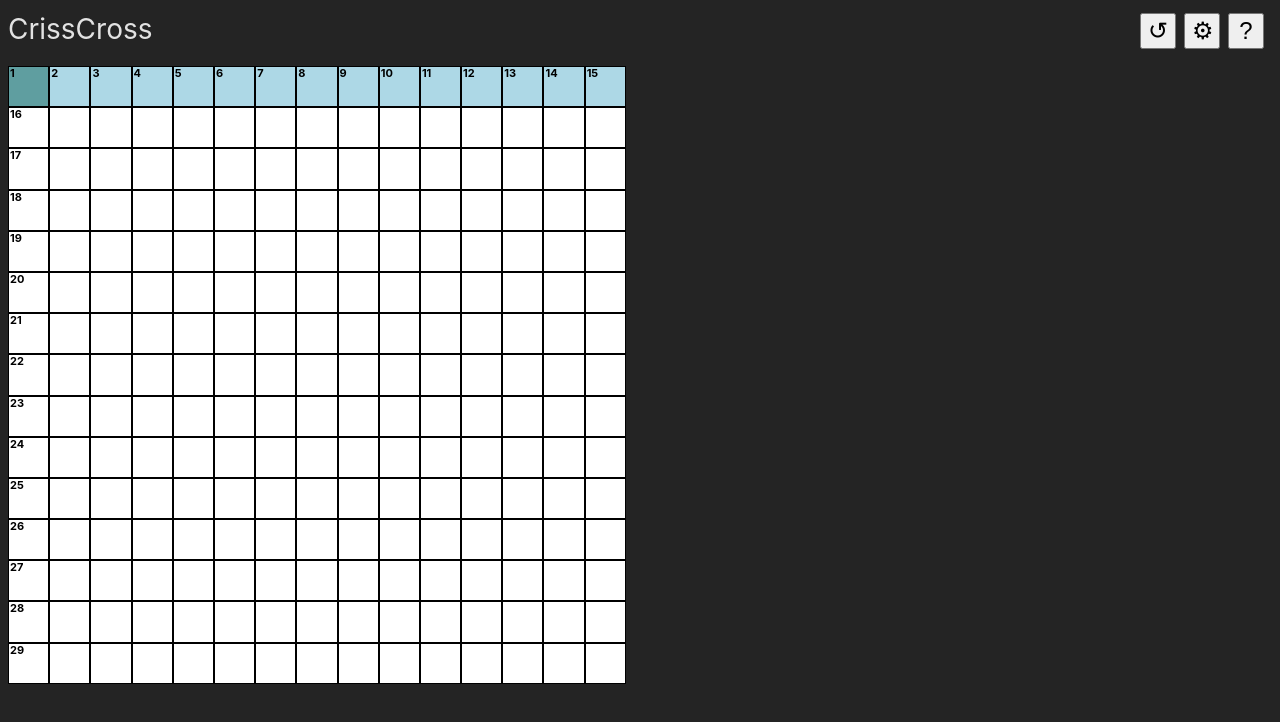
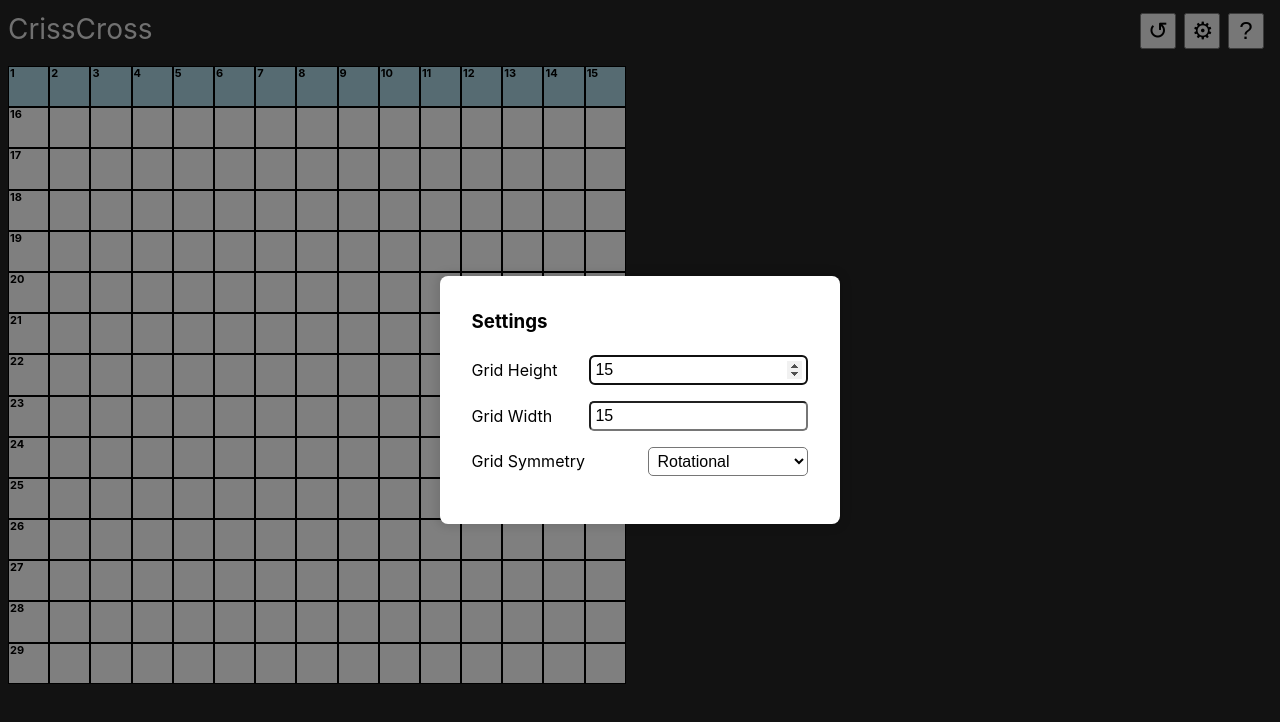
Before and after one commit to thartman83/CrissCross, a React (Vite) app: page / in a window 1280 px wide. Both pictures are taken after a click on the button "settings". Shown: the top 722 px of the page. Built offline with nearby package versions, Linux system fonts and the light colour scheme.

Commit message:
Settings Modal
Height, width, and grid symmetry options in the settings menu and
added some basic styling. Haven't wired them into the appsettings
context yet.

```diff
--- a/src/App.tsx
+++ b/src/App.tsx
@@ -2,6 +2,7 @@ import { useState } from 'react';
 import './App.css';
 import GridLayout from "./components/layouts/gridLayout";
 import HelpModal from './components/layouts/helpModal';
+import SettingsModal from './components/layouts/settingsModal';
 import CrosswordContextProvider from './context/crosswordContext';
 import AppContextProvider from './context/applicationContext';
 
@@ -22,7 +23,8 @@ function App() {
       <div className='header'>CrissCross
         <div className='header-icons'>
           <button title="undo">&#8634;</button>
-          <button onClick={onSettingsClickHandler} title="settings">&#9881;</button>
+          <button onClick={onSettingsClickHandler} title="settings">
+            &#9881;</button>
           <button onClick={onHelpButtonClickHandler}>?</button>
         </div>
       </div>
@@ -31,9 +33,11 @@ function App() {
           <CrosswordContextProvider>
             <GridLayout/>
           </CrosswordContextProvider>
+          <HelpModal isOpen={openHelpModal} setIsOpen={setOpenHelpModal}/>
+          <SettingsModal isOpen={openSettingsModal}
+                         setIsOpen={setOpenSettingsModal} />
         </AppContextProvider>
       </div>
-      <HelpModal isOpen={openHelpModal} setIsOpen={setOpenHelpModal}/>
     </>
   );
 }
--- a/src/components/layouts/modal.tsx
+++ b/src/components/layouts/modal.tsx
@@ -1,12 +1,13 @@
 import { useState, useEffect, useRef } from "react";
 
 type ModalProps = {
+  title: string,
   isOpen: boolean,
   children: React.ReactNode;
   closeModalHandler: () => void;
 };
 
-const Modal = ({isOpen, children, closeModalHandler}: ModalProps) => {
+const Modal = ({title, isOpen, children, closeModalHandler}: ModalProps) => {
   const [isModalOpen, setModalOpen] = useState(isOpen);
   const modalRef = useRef<HTMLDialogElement | null>(null);
 
@@ -23,6 +24,7 @@ const Modal = ({isOpen, children, closeModalHandler}: ModalProps) => {
 
   return (
     <dialog ref={modalRef} className="modal" onClick={closeModalHandler}>
+      <h3>{title}</h3>
       {children}
     </dialog>
   );
--- /dev/null
+++ b/src/components/layouts/settingsModal.tsx
@@ -0,0 +1,35 @@
+import { useState } from "react";
+import { useApp } from "../../context/applicationContext";
+import Modal from "./modal";
+import SettingNumberInput from "../ui/settingNumberInput";
+import SettingSelect from "../ui/settingSelect";
+import { GridSymmetry } from "../../types/appSettings";
+
+const SettingsModal = ({isOpen, setIsOpen}: {isOpen: boolean, setIsOpen: (isOpen: boolean) => void}) => {
+
+  const app = useApp();
+  const [height, setHeight] = useState(app.appSettings.height);
+  const [width, setWidth] = useState(app.appSettings.width);
+
+  const children =
+    <>
+      <SettingNumberInput name="gridHeight" label="Grid Height"
+                    defaultValue={height} updater={setHeight} />
+      <SettingNumberInput name="gridWidth" label="Grid Width"
+                          defaultValue={width} updater={setWidth} />
+      <SettingSelect name="symmetryType" label="Grid Symmetry"
+                     options={Object.keys(GridSymmetry)}
+                     defaultValue="bar" updater={() => {}} />
+    </>;
+
+  const closeModalHandler = () => {
+    setIsOpen(false);
+  };
+
+  return (
+    <Modal title="Settings" isOpen={isOpen} children={children}
+           closeModalHandler={closeModalHandler} />
+  );
+};
+
+export default SettingsModal;
--- /dev/null
+++ b/src/components/ui/settingNumberInput.tsx
@@ -0,0 +1,23 @@
+import { ChangeEvent, Dispatch, SetStateAction } from "react";
+
+type SettingChangeEvent = ChangeEvent<HTMLInputElement>;
+
+const SettingNumberInput = ({label, name, defaultValue, updater}:
+                      {label: string, name: string, defaultValue: any,
+                       updater: Dispatch<SetStateAction<number>>}) =>
+{
+  const onChangeHandler = (e: SettingChangeEvent) => {
+    const val = Number(e.currentTarget.value);
+    updater(val);
+  };
+  return (
+    <div className="setting-group">
+      <label className="setting-label" htmlFor={name}>{label}</label>
+      <input className="setting-input" name={name} type="number"
+        defaultValue={defaultValue}
+        onChange={onChangeHandler} />
+    </div>
+  );
+};
+
+export default SettingNumberInput;
--- /dev/null
+++ b/src/components/ui/settingSelect.tsx
@@ -0,0 +1,28 @@
+import {ChangeEvent, Dispatch, SetStateAction } from 'react';
+
+type SettingChangeEvent = ChangeEvent<HTMLSelectElement>;
+
+const SettingSelect = ({label, name, defaultValue, options, updater}:
+                       {label: string, name: string, defaultValue: string,
+                        options: string[],
+                        updater: Dispatch<SetStateAction<string>>}) =>
+{
+  const onChangeHandler = (e: SettingChangeEvent) => {
+    updater(e.currentTarget.value);
+  };
+
+  return (
+    <div className="setting-group">
+      <label className="setting-label" htmlFor={name}>{label}</label>
+      <select className="setting-select" id={name} name={name}
+              defaultValue={defaultValue} onChange={onChangeHandler}>
+        {
+          options.map((opt: string, _) => {
+            return <option value={opt}>{opt}</option>;
+          })
+        }
+      </select>
+    </div>);
+};
+
+export default SettingSelect;
--- a/src/index.css
+++ b/src/index.css
@@ -119,7 +119,6 @@ input[data-highlight=true] {
 
 .modal {
     position: relative;
-    max-width: 20rem;
     padding: 2rem;
     border: 0;
     border-radius: .5rem;
@@ -128,6 +127,10 @@ input[data-highlight=true] {
 
 .modal::backdrop {
     background: hsl(0 0% 0% / 50%);
+}
+
+.modal h3 {
+    margin-top: 0;
 }
 
 .currentWord-layout {
@@ -155,3 +158,29 @@ input[data-highlight=true] {
     margin-right: .15rem;
     width: 1.5rem;
 }
+
+.setting-group {
+    display: flex;
+    align-items: center;
+    padding-bottom: 1rem;
+}
+
+.setting-label {
+    margin-right: 2rem;
+}
+
+.setting-input {
+    padding: .25rem;
+    font-size: 1rem;
+    border-radius: 5px;
+    margin-left: auto;
+}
+
+.setting-select {
+    padding: .25rem;
+    font-size: 1rem;
+    border-radius: 5px;
+    margin-left: auto;
+    width: 10rem;
+    background-color: white;
+}
--- a/src/types/appSettings.ts
+++ b/src/types/appSettings.ts
@@ -1,10 +1,10 @@
 export enum GridSymmetry {
-  Rotational=0,
-  Horizontal,
-  Vertical,
-  NESWDiagonal,
-  NWSEDiagonal,
-  None,
+  Rotational="Rotational",
+  Horizontal="Horizonal",
+  Vertical="Veritcatl",
+  NESWDiagonal="NESWDiagonal",
+  NWSEDiagonal="NWSEDiagonal",
+  None="None",
 };
 
 type AppSettings = {
--- a/tsconfig.json
+++ b/tsconfig.json
@@ -24,7 +24,7 @@
     "esModuleInterop": true
 
   },
-  "include": ["src/**/*", "../../.emacs.d/tmp/backups/!home!thartman!projects!crisscross!src!context!applicationReducer.ts~", "../../.emacs.d/tmp/backups/!home!thartman!projects!crisscross!src!context!applicationContext.tsx~", "../../.emacs.d/tmp/backups/!home!thartman!projects!crisscross!src!types!appSettings.ts~", "../../.emacs.d/tmp/backups/!home!thartman!projects!crisscross!src!context!applicationContext.ts~"],
+  "include": ["src/**/*", "../../.emacs.d/tmp/backups/!home!thartman!projects!crisscross!src!context!applicationReducer.ts~", "../../.emacs.d/tmp/backups/!home!thartman!projects!crisscross!src!context!applicationContext.tsx~", "../../.emacs.d/tmp/backups/!home!thartman!projects!crisscross!src!types!appSettings.ts~", "../../.emacs.d/tmp/backups/!home!thartman!projects!crisscross!src!context!applicationContext.ts~", "../../.emacs.d/tmp/backups/!home!thartman!projects!crisscross!src!components!ui!settingSelect.tsx~", "../../.emacs.d/tmp/backups/!home!thartman!projects!crisscross!src!components!ui!settingNumberInput.tsx~", "../../.emacs.d/tmp/backups/!home!thartman!projects!crisscross!src!components!ui!SettingNumberInput.tsx~", "../../.emacs.d/tmp/backups/!home!thartman!projects!crisscross!src!components!ui!settingInput.tsx~", "../../.emacs.d/tmp/backups/!home!thartman!projects!crisscross!src!components!layouts!settingsModal.tsx~"],
   "exclude": ["src/**/tests/*"],
   "references": [{ "path": "./tsconfig.node.json" }]
 }
```
